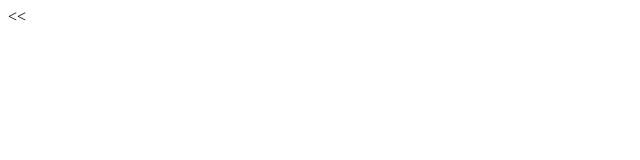
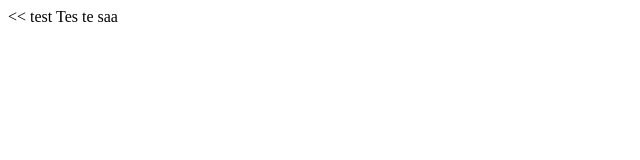
Before and after one commit to limadanilo93/gama-no-github, a plain HTML site: page index.html in a window 1280 px wide. Shown: the whole page, without its empty margins (0-640 px from the left). Drawn offline with Linux system fonts and the light colour scheme.

Commit message:
Update index.html

```diff
--- a/index.html
+++ b/index.html
@@ -1,5 +1,5 @@
 <html>
     <Body>
-<<
+<< test Tes te saa
     </Body>
 </html>
```
